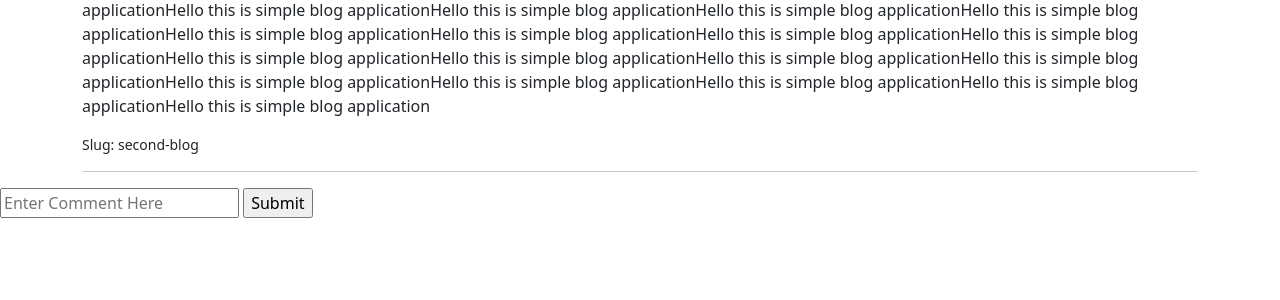
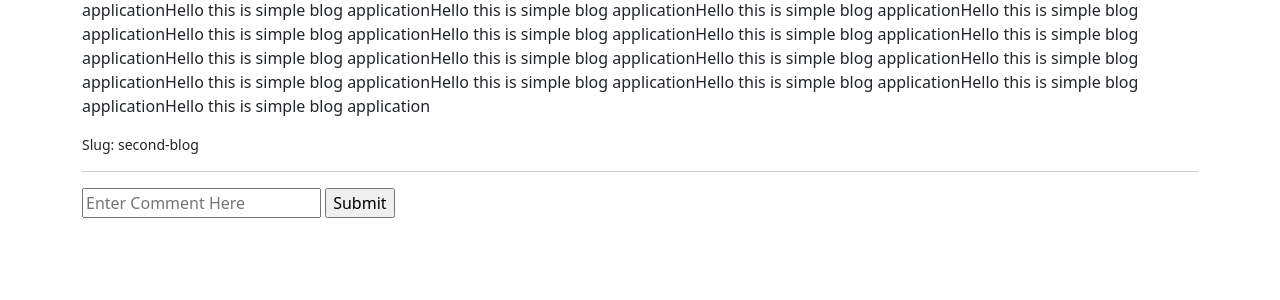
Before and after one commit to Kathan1999/Blog, a Django app: a page that uses Home/templates/blog/blogpost.html in a window 1280 px wide. Shown: the part 344-644 px from the top of the page. Run offline with Django 5.2, Linux system fonts and the light colour scheme; data comes from the database, SQL or seed files in the repository.

Commit message:
blogpost has been modified

```diff
--- a/Home/templates/blog/blogpost.html
+++ b/Home/templates/blog/blogpost.html
@@ -20,7 +20,7 @@
         </div>
     </div>
 
-    <form action="/blog/postComment" method="post">
+    <form action="/blog/postComment" method="post" class="container">
         {% csrf_token %}
         <input type="text" name="comment" placeholder="Enter Comment Here">
         <input type="hidden" name="postSno" value="{{post.sno}}">
```
